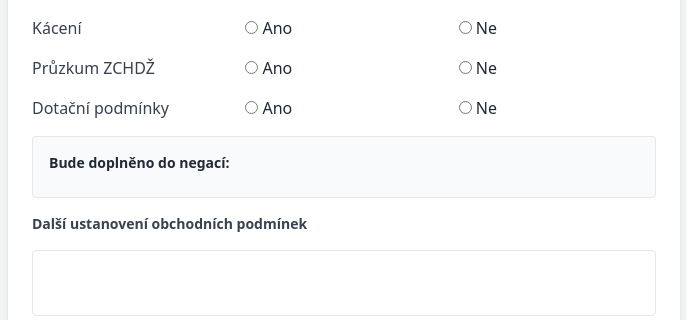
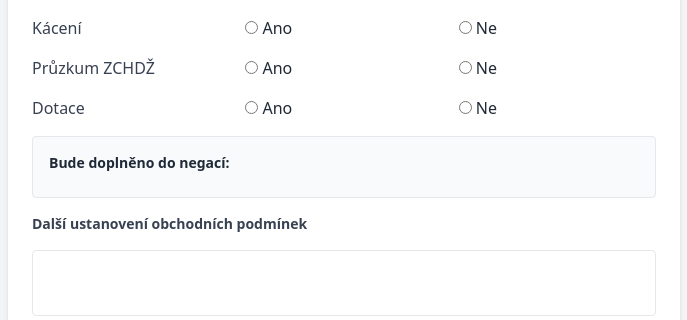
Before and after one commit to JenikAdamira/contract-generator, a Flask app: page / in a window 1280 px wide. Shown: the part 2206-2526 px from the top of the page, without its empty margins (296-983 px from the left). Run offline with Flask 3, Linux system fonts and the light colour scheme; some libraries are stand-ins or nearby versions.

Commit message:
Update form.html

```diff
--- a/templates/form.html
+++ b/templates/form.html
@@ -203,7 +203,7 @@
           <label><input type="radio" name="neg_pruzkum" value="ANO" onchange="zobrazNegace()" required> Ano</label>
           <label><input type="radio" name="neg_pruzkum" value="NE" onchange="zobrazNegace()"> Ne</label>
 
-          <label class="text-gray-700">Dotační podmínky</label>
+          <label class="text-gray-700">Dotace</label>
           <label><input type="radio" name="neg_dotace" value="ANO" onchange="zobrazNegace()" required> Ano</label>
           <label><input type="radio" name="neg_dotace" value="NE" onchange="zobrazNegace()"> Ne</label>
         </div>
```
